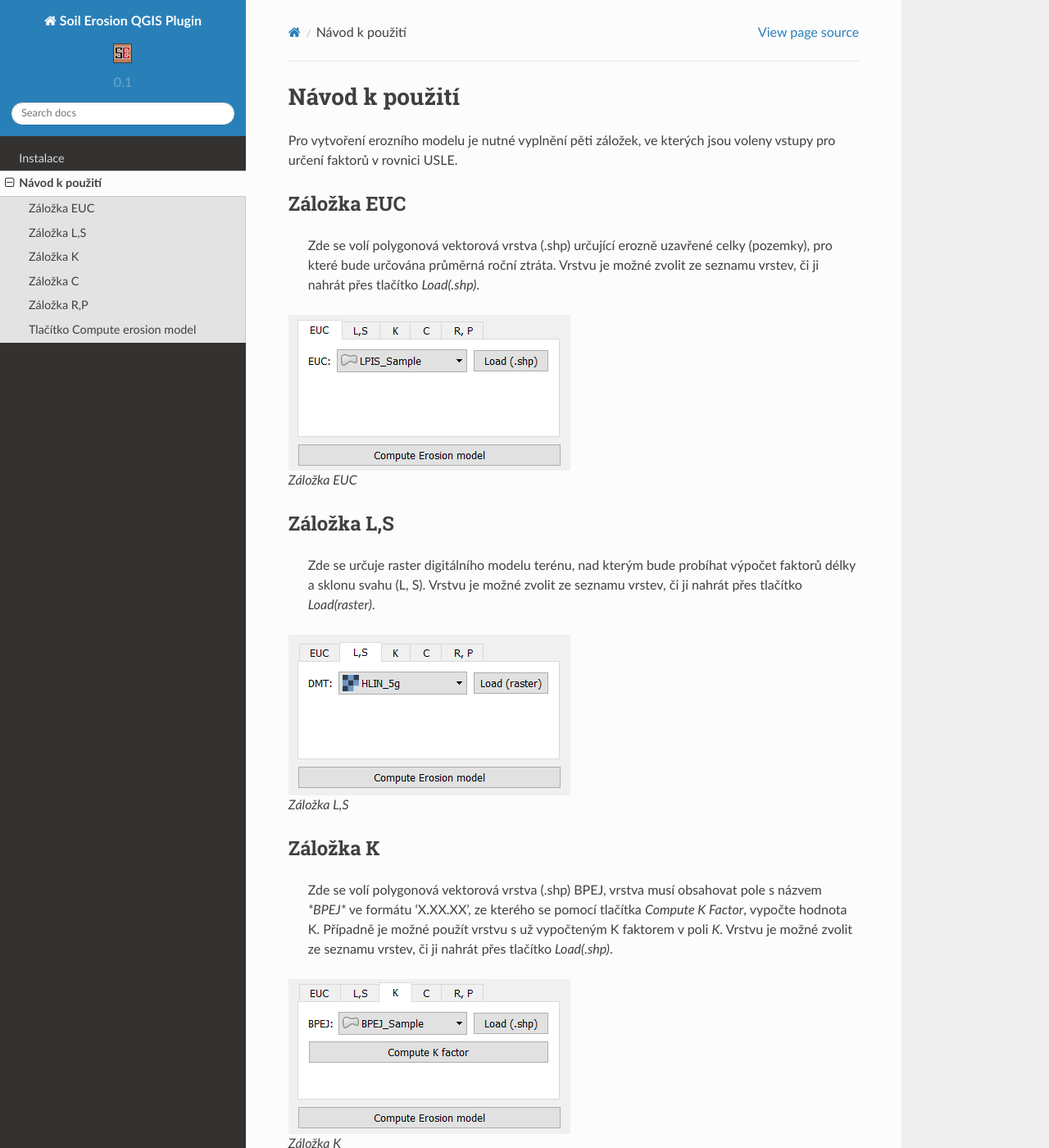
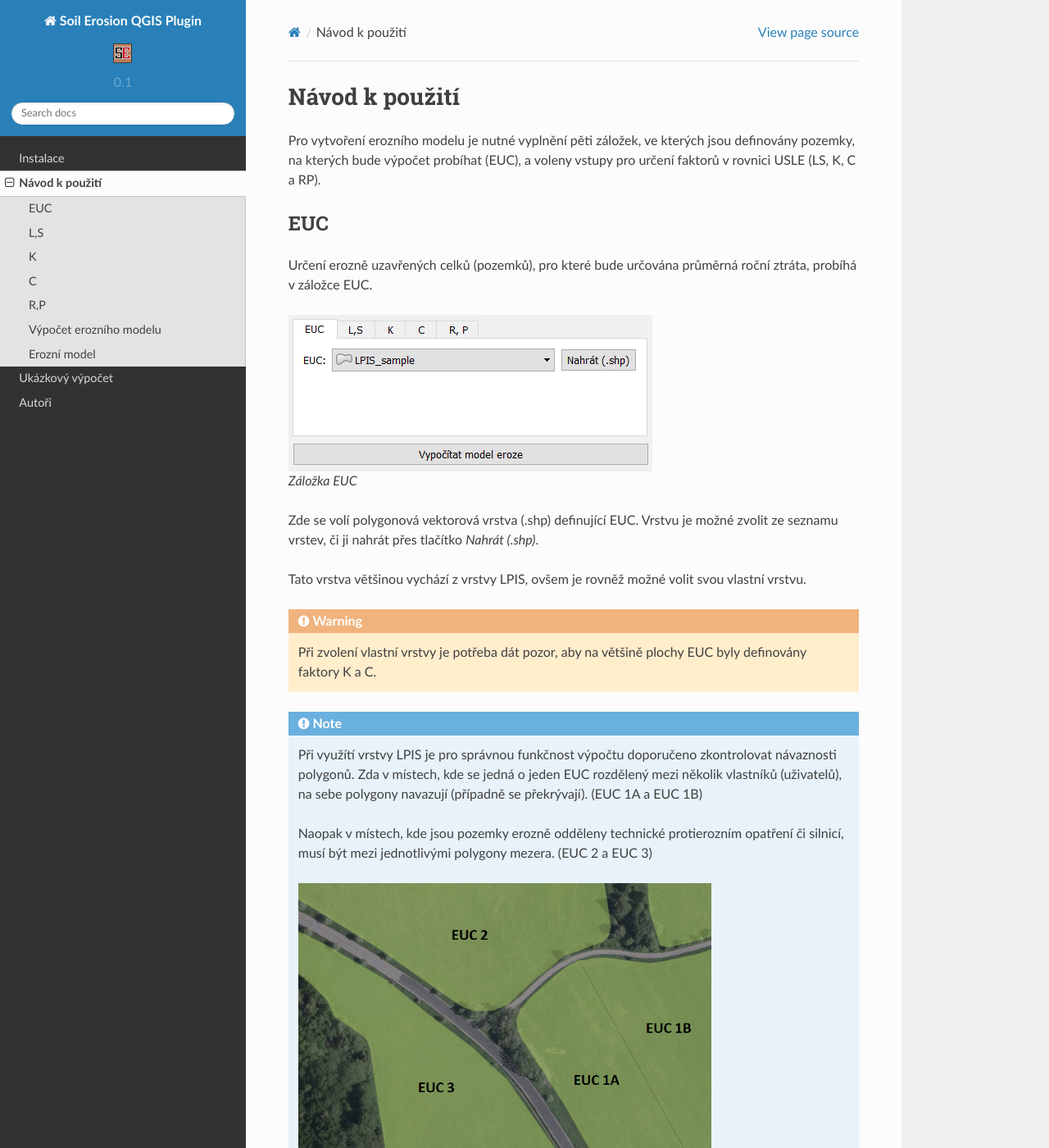
Before and after one commit to ctu-geoforall-lab-projects/bp-novotny-2017, a Sphinx documentation site: the page built from docs/source/navod.rst, in a window 1280 px wide and 1400 px high. Shown: the whole window at 82% size. Built offline with Sphinx 7.4.7 and the Read the Docs theme 2.0.0, drawn with Linux system fonts in a browser that asks for light colours; formulas are drawn with MathJax 3; some of the changed text lies outside the part shown.

Commit message:
update docs (see #12 )

```diff
--- a/docs/source/navod.rst
+++ b/docs/source/navod.rst
@@ -2,46 +2,75 @@
 *******************
 
 Pro vytvoření erozního modelu je nutné vyplnění pěti záložek, ve kterých jsou
-voleny vstupy pro určení faktorů v rovnici USLE.
+definovány pozemky, na kterých bude výpočet probíhat (EUC), a voleny vstupy
+pro určení faktorů v rovnici USLE (LS, K, C a RP).
 
-Záložka EUC
-------------
-   Zde se volí polygonová vektorová vrstva (.shp) určující erozně uzavřené celky (pozemky),
-   pro které bude určována průměrná roční ztráta. Vrstvu je možné zvolit ze seznamu
-   vrstev, či ji nahrát přes tlačítko `Load(.shp)`.
+EUC
+----
+Určení erozně uzavřených celků (pozemků), pro které bude určována průměrná
+roční ztráta, probíhá v záložce EUC.
 
 .. figure:: images/euc.png
 
    Záložka EUC
 
-Záložka L,S
-------------
-   Zde se určuje raster digitálního modelu terénu, nad kterým bude probíhat
-   výpočet faktorů délky a sklonu svahu (L, S). Vrstvu je možné zvolit ze seznamu
-   vrstev, či ji nahrát přes tlačítko `Load(raster)`.
+Zde se volí polygonová vektorová vrstva (.shp) definující EUC. Vrstvu je možné
+zvolit ze seznamu vrstev, či ji nahrát přes tlačítko `Nahrát (.shp)`.
+
+Tato vrstva většinou vychází z vrstvy LPIS, ovšem je rovněž možné
+volit svou vlastní vrstvu.
+
+.. warning:: Při zvolení vlastní vrstvy je potřeba dát pozor, aby na většině
+             plochy EUC byly definovány faktory K a C.
+
+.. note:: Při využítí vrstvy LPIS je pro správnou funkčnost výpočtu doporučeno
+          zkontrolovat návaznosti polygonů. Zda v místech, kde se jedná o jeden
+          EUC rozdělený mezi několik vlastníků (uživatelů), na sebe polygony
+          navazují (případně se překrývají). (EUC 1A a EUC 1B)
+
+          Naopak v místech, kde jsou pozemky erozně odděleny technické protierozním
+          opatření či silnicí, musí být mezi jednotlivými polygony mezera.
+          (EUC 2 a EUC 3)
+
+          .. figure:: images/rozdeleni_euc.png
+             :width: 75%
+
+             Zobrazení EUC se zahrnutými překážkami
+
+          Pro základní kontrolu je vhodné využití `ortofota
+          <http://geoportal.cuzk.cz/(S(30jees5ocuget4qwpqlemkdv))/Default.aspx?mode=TextMeta&side=wms.verejne&metadataID=CZ-CUZK-WMS-ORTOFOTO-P&metadataXSL=metadata.sluzba&head_tab=sekce-03-gp&menu=3121>`_.
+
+L,S
+----
+V záložce L,S se určuje rastr digitálního modelu terénu, nad kterým bude probíhat
+výpočet faktorů délky a sklonu svahu (L, S). Vrstvu je možné zvolit ze seznamu
+vrstev, či ji nahrát přes tlačítko `Nahrát (rastr)`.
 
 .. figure:: images/ls.png
 
    Záložka L,S
 
-Záložka K
-----------
-   Zde se volí polygonová vektorová vrstva (.shp) BPEJ, vrstva musí obsahovat pole
-   s názvem `*BPEJ*` ve formátu 'X.XX.XX', ze kterého se pomocí tlačítka `Compute
-   K Factor`, vypočte hodnota K. Případně je možné použít vrstvu s už vypočteným
-   K faktorem v poli `K`. Vrstvu je možné zvolit ze seznamu vrstev, či ji nahrát
-   přes tlačítko `Load(.shp)`.
+K
+----
+V záložce K se volí polygonová vektorová vrstva (.shp) BPEJ, vrstva musí obsahovat pole
+s názvem `*BPEJ*` ve formátu 'X.XX.XX', ze kterého se pomocí tlačítka `Vypočítat
+K faktor`, vypočte hodnota K a vrstva se dle jeho hodnoty barevně rozliší.
+Případně je možné použít vrstvu s předem vypočteným K faktorem v poli `K`.
+Vrstvu je možné zvolit ze seznamu vrstev, či ji nahrát přes tlačítko `Nahrát (.shp)`.
 
 .. figure:: images/k.png
 
    Záložka K
 
-Záložka C
----------
-   Zde se volí polygonová vektorová vrstva (.shp) LPIS, vrstva musí obsahovat pole
-   s názvem `*KULTURAKOD*` s jednoznakovým kódem pro využití pozemku. V rolovací
-   nabídce se volí primární plodina pěstovaná na pozemcích s ornou půdou. Poté se
-   C faktor nastaví kliknutím na tlačítko `Compute C Factor`.
+.. tip:: Hodnoty K lze poté manuálně upravovat v atributové tabulce (stejně lze
+         upravovat i hodnoty C)
+C
+----
+Záložka C slouží ke zvolení polygonové vektorové vrstvy (.shp) LPIS, vrstva musí obsahovat pole
+s názvem `*KULTURAKOD*` s jednoznakovým kódem pro využití pozemku. V rolovací
+nabídce se volí primární osevní postup užívaný na pozemcích s ornou půdou. Poté se
+C faktor nastaví kliknutím na tlačítko `Vypočítat C faktor`, přičemž současně
+dojde k barevnému rozlišení dle využití pozemku.
 
 .. figure:: images/c.png
 
@@ -49,21 +78,48 @@
 
 .. note:: Při využití dat LPIS vyexportovaných z `Registru půd (LPIS)
           <http://eagri.cz/public/app/eagriapp/lpisdata/>`_ a BPEJ z `celostátní
-          databáze<http://www.spucr.cz/bpej/celostatni-databaze-bpej>`_, jejich
+          databáze
+          <http://www.spucr.cz/bpej/celostatni-databaze-bpej>`_, jejich
           formát odpovídá požadavkům zásuvného modulu.
 
-.. tip:: Hodnoty K a C lze poté manuálně upravovat v atributové tabulce.
+.. tip:: Hodnoty C lze poté manuálně upravovat v atributové tabulce (stejně lze
+         upravovat i hodnoty K)
 
-Záložka R,P
-------------
-   Zde je možné upravit hodnotu faktoru přívalového deště `R` a faktoru protierozních
-   opatření `P`.
+R,P
+---
+V poslední záložce R,P je možné upravit hodnotu faktoru přívalového deště `R` pro danou oblast,
+tato hodnota je nastavena na 40, průměrná hodnota pro ČR. Dále pak hodnotu
+faktoru protierozních opatření `P`, ta je nastavena na 1 (= Nejsou použita žádná
+agrotechnická protierozní opatření.)
 
 .. figure:: images/rp.png
 
    Záložka R,P
 
-Tlačítko Compute erosion model
+Výpočet erozního modelu
 ------------------------------
-   Po nastavení všech vstupních hodnot se stisknutím tlačítka provede výpočet
-   erozního modelu. Tlačítko je viditelné ze všech záložek.
+Po nastavení všech vstupních hodnot se stisknutím tlačítka provede výpočet
+erozního modelu. Tlačítko je viditelné ze všech záložek. Po spuštění výpočtu
+jsou zobrazovány informace o jeho průběhu pomocí panelu v horní části QGIS.
+Z tohoto panelu je také možné výpočet ukončit pomocí tlačítka `Zrušit výpočet`.
+
+.. figure:: images/progressbar.png
+
+   Informačního panel
+
+Erozní model
+------------
+Po skončení výpočtu se do mapového okna a na první a druhé místo v seznamu
+vrstev přidají vrstvy erozního modelu - `EUC` a `Lokální eroze`. Ukázku těchto
+vrstev je možné najít v popisu ukázkového výpočtu.
+
+- Erozní model:
+  Vektorová polygonová vrstva `EUC` je vytvořená z vrstvy zadané v záložce `EUC`.
+  Do atributové tabulky této vrstvy je přidán nový sloupec `G` s hodnotou průměrné
+  roční ztráty půdy pro jednotlivé pozemky, tyto pozemky jsou rovněž obarveny dle
+  tabulky ohrožení půdy.
+
+- Lokální eroze:
+  Rastrová vrstva zobrazující lokální hodnoty eroze ve stupních šedi.
+
+Při spuštění nového výpočtu se vytvořené vrstvy nahradí novými.
```
Also changed, not shown: docs/source/autori.rst (added, +9 -0 lines), docs/source/index.rst (+14 -19 lines), docs/source/ukazkovy_vypocet.rst (added, +59 -0 lines), docs/source/images/bpej_layer1.png (added), docs/source/images/bpej_layer2.png (added), docs/source/images/c.png, docs/source/images/dmt_layer1.png (added), docs/source/images/euc.png, docs/source/images/euc_layer.png (added), docs/source/images/k.png, docs/source/images/lokalni_eroze_layer.png (added), docs/source/images/lpis_layer1.png (added), docs/source/images/lpis_layer2.png (added), docs/source/images/ls.png, 3 more files.
